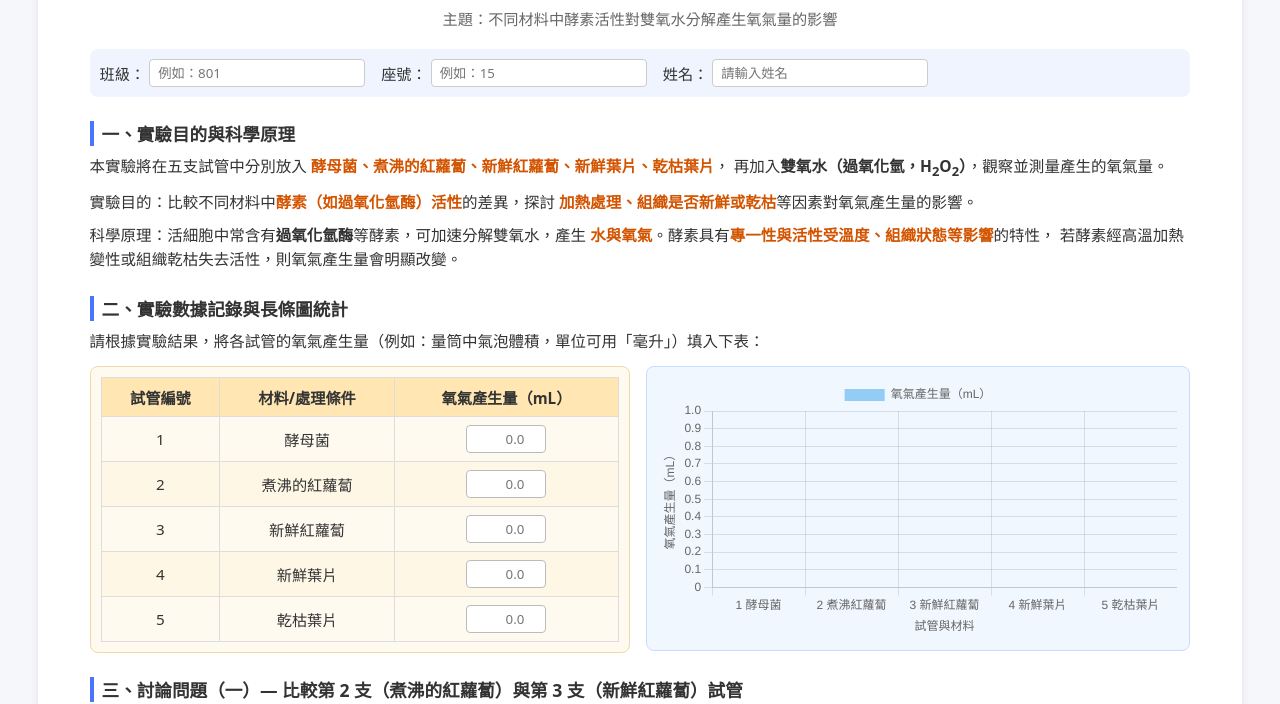
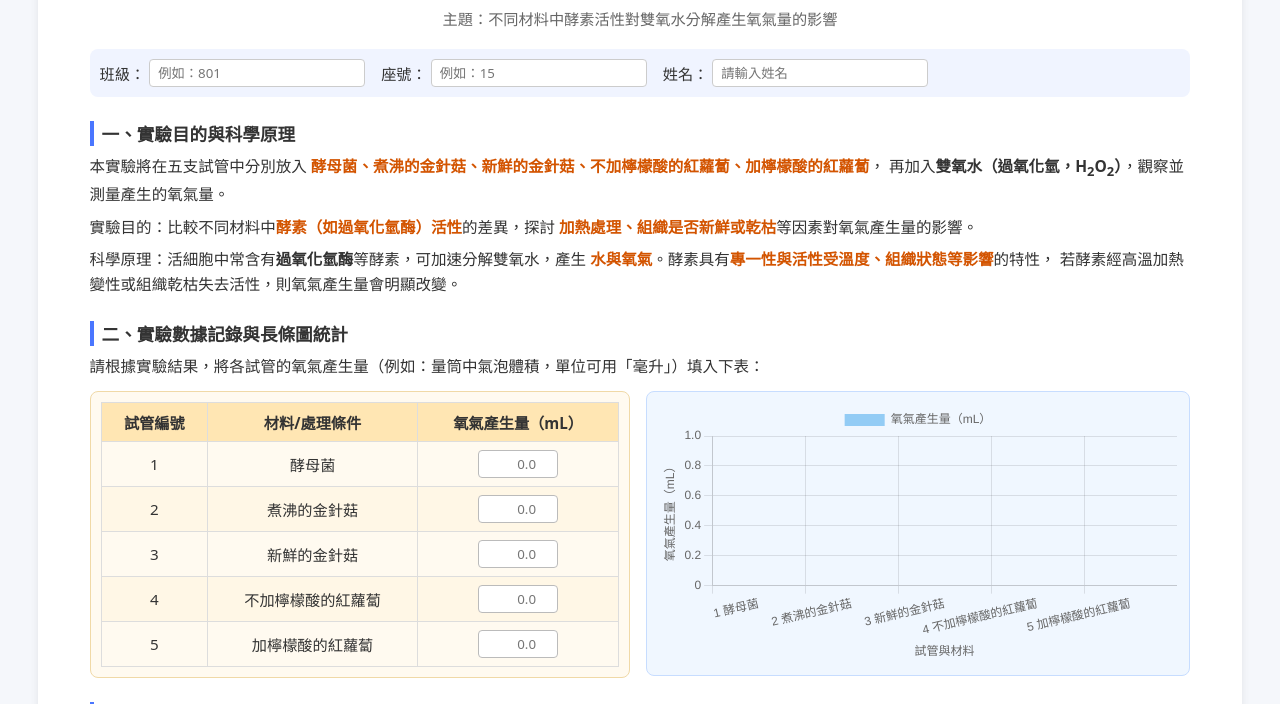
Before and after one commit to yihrulee/yihru, a plain HTML site: page enzymatic_inquiry_.html in a window 1280 px wide. Shown: the part 83-787 px from the top of the page. Drawn offline with nearby package versions, Linux system fonts and the light colour scheme.

Commit message:
Update experiment materials and discussion titles

```diff
--- a/enzymatic_inquiry_.html
+++ b/enzymatic_inquiry_.html
@@ -246,7 +246,7 @@
       <h2>一、實驗目的與科學原理</h2>
       <p>
         本實驗將在五支試管中分別放入
-        <span class="highlight">酵母菌、煮沸的紅蘿蔔、新鮮紅蘿蔔、新鮮葉片、乾枯葉片</span>，
+        <span class="highlight">酵母菌、煮沸的金針菇、新鮮的金針菇、不加檸檬酸的紅蘿蔔、加檸檬酸的紅蘿蔔</span>，
         再加入<strong>雙氧水（過氧化氫，H<sub>2</sub>O<sub>2</sub>）</strong>，觀察並測量產生的氧氣量。
       </p>
       <p>
@@ -283,22 +283,22 @@
             </tr>
             <tr>
               <td>2</td>
-              <td>煮沸的紅蘿蔔</td>
+              <td>煮沸的金針菇</td>
               <td><input type="number" step="0.1" class="data-input" id="tube2" placeholder="0.0"></td>
             </tr>
             <tr>
               <td>3</td>
-              <td>新鮮紅蘿蔔</td>
+              <td>新鮮的金針菇</td>
               <td><input type="number" step="0.1" class="data-input" id="tube3" placeholder="0.0"></td>
             </tr>
             <tr>
               <td>4</td>
-              <td>新鮮葉片</td>
+              <td>不加檸檬酸的紅蘿蔔</td>
               <td><input type="number" step="0.1" class="data-input" id="tube4" placeholder="0.0"></td>
             </tr>
             <tr>
               <td>5</td>
-              <td>乾枯葉片</td>
+              <td>加檸檬酸的紅蘿蔔</td>
               <td><input type="number" step="0.1" class="data-input" id="tube5" placeholder="0.0"></td>
             </tr>
             </tbody>
@@ -315,7 +315,7 @@
 
     <!-- 四. 討論問題第一部分 -->
     <section id="discussion1-section">
-      <h2>三、討論問題（一）— 比較第 2 支（煮沸的紅蘿蔔）與第 3 支（新鮮紅蘿蔔）試管</h2>
+      <h2>三、討論問題（一）— 比較第 2 支（煮沸的金針菇）與第 3 支（新鮮的金針菇）試管</h2>
 
       <div class="question-block">
 
@@ -338,7 +338,7 @@
 
     <!-- 五. 討論問題第二部分 -->
     <section id="discussion2-section">
-      <h2>四、討論問題（二）— 比較第 4 支（新鮮葉片）與第 5 支（乾枯葉片）試管</h2>
+      <h2>四、討論問題（二）— 比較第 4 支（不加檸檬酸的紅蘿蔔）與第 5 支（加檸檬酸的紅蘿蔔）試管</h2>
 
       <div class="question-block">
 
@@ -361,7 +361,7 @@
 
     <!-- 六. 討論問題第三部分 -->
     <section id="discussion3-section">
-      <h2>五、討論問題（三）— 比較第 1 支（酵母菌）、第 3 支（新鮮紅蘿蔔）與第 4 支（新鮮葉片）試管</h2>
+      <h2>五、討論問題（三）— 比較第 1 支（酵母菌）、第 3 支（新鮮的金針菇）與第 4 支（不加檸檬酸的紅蘿蔔）試管</h2>
 
       <div class="question-block">
 
@@ -525,10 +525,10 @@ async function downloadPNG() {
 
     const labels = [
       "1 酵母菌",
-      "2 煮沸紅蘿蔔",
-      "3 新鮮紅蘿蔔",
-      "4 新鮮葉片",
-      "5 乾枯葉片"
+      "2 煮沸的金針菇",
+      "3 新鮮的金針菇",
+      "4 不加檸檬酸的紅蘿蔔",
+      "5 加檸檬酸的紅蘿蔔"
     ];
 
     if (oxygenChart) {
```
